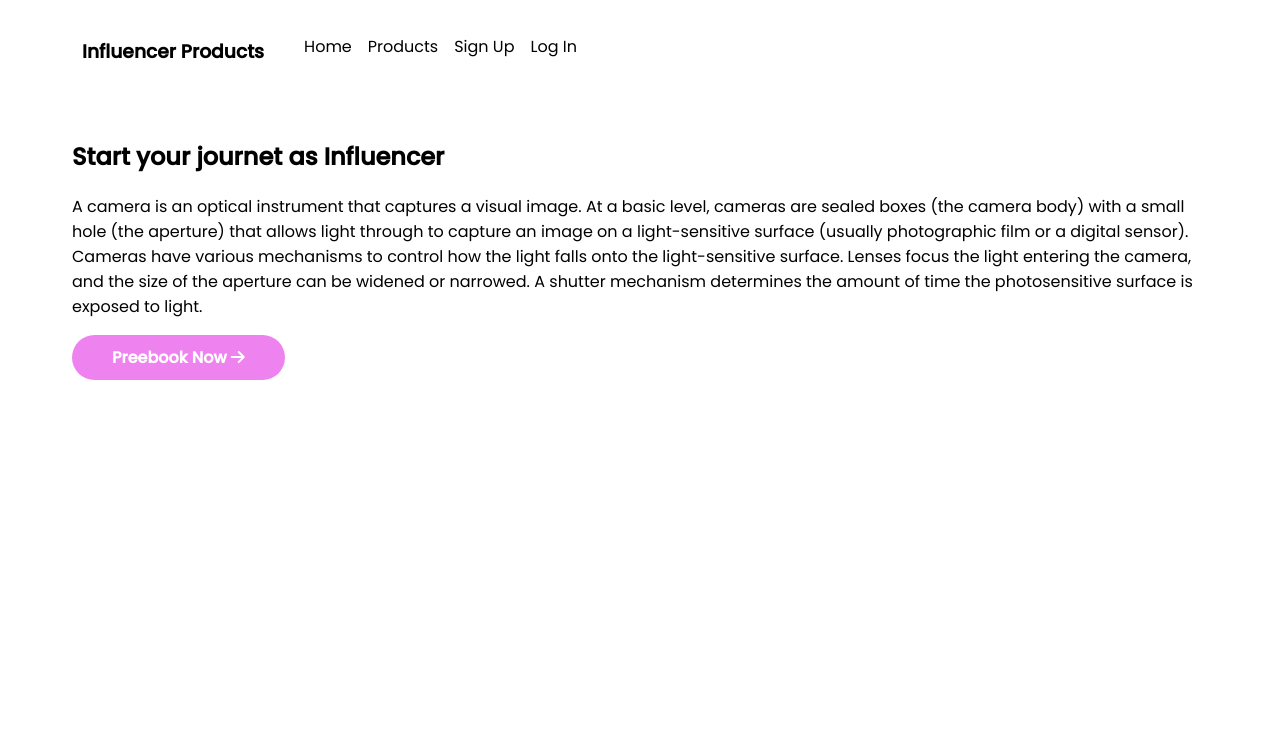
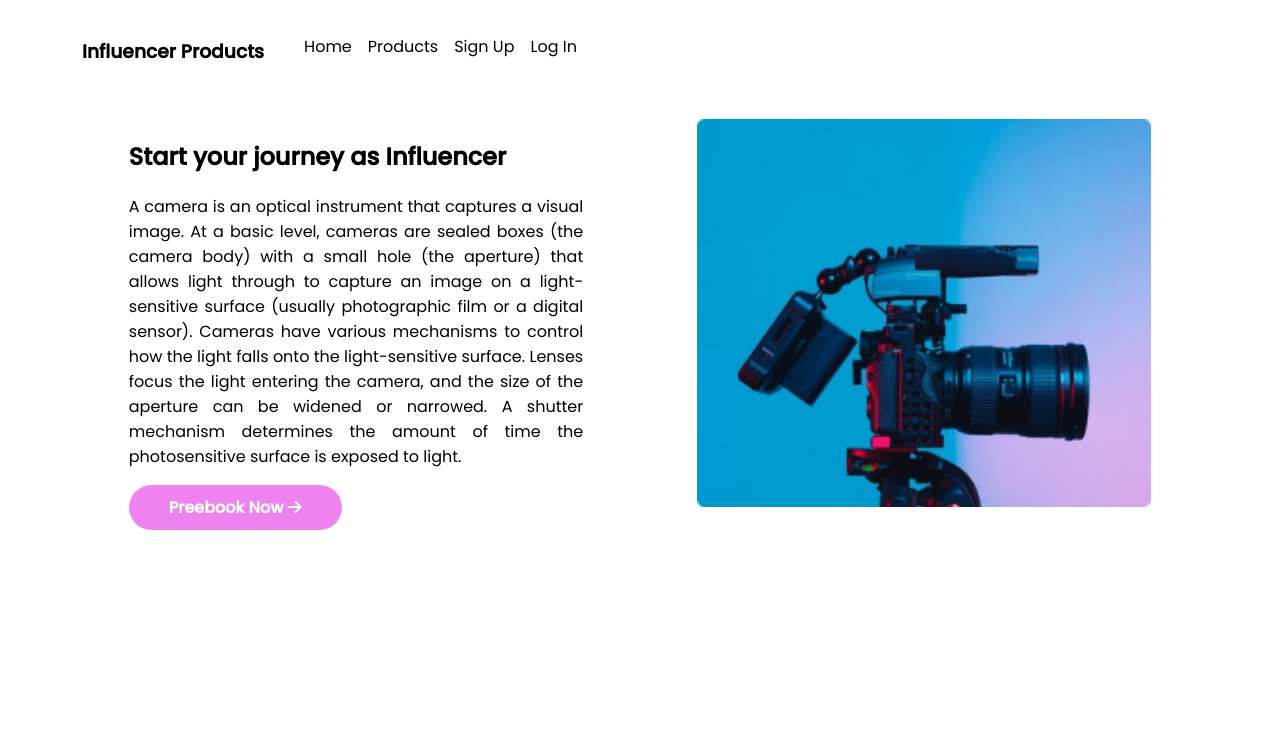
Before and after one commit to aktharuzzaman34/-assignment_02, a plain HTML site: page index.html in a window 1280 px wide. Drawn offline with Linux system fonts and the light colour scheme.

Commit message:
image-addad

```diff
--- a/index.html
+++ b/index.html
@@ -41,13 +41,15 @@
             </div>
         </section>
         <br>
-        <section>
-            <div>
-                <h1>Start your journet as Influencer</h1>
-                <p>A camera is an optical instrument that captures a visual image. At a basic level, cameras are sealed
+        <section class="sensor">
+            <div class="influencer">
+                <h1>Start your journey as Influencer</h1>
+                <p>A camera is an optical instrument that captures a visual image. At a basic level, cameras are
+                    sealed
                     boxes (the camera body) with a small hole (the aperture) that allows light through to capture an
                     image on a light-sensitive surface (usually photographic film or a digital sensor). Cameras have
-                    various mechanisms to control how the light falls onto the light-sensitive surface. Lenses focus the
+                    various mechanisms to control how the light falls onto the light-sensitive surface. Lenses focus
+                    the
                     light entering the camera, and the size of the aperture can be widened or narrowed. A shutter
                     mechanism determines the amount of time the photosensitive surface is exposed to light.</p>
                 <div class="preebook-arrow">
@@ -60,6 +62,9 @@
                     </div> -->
                 </div>
             </div>
+            <div class="influencer">
+                <img src="images/camera.png" alt="">
+            </div>
         </section>
     </main>
 </body>
--- a/style.css
+++ b/style.css
@@ -20,6 +20,17 @@ div li a{
     display: flex;
     padding: 10px;
 }
+.influencer{
+    width: 50%;
+    padding-left: 5%;
+    padding-right: 5%;
+}
+.influencer p{
+    text-align: justify;
+}
+.influencer img{
+    width: 100%;
+}
 .preebook-arrow{
     display: flex;
 }
@@ -36,3 +47,6 @@ div li a{
     text-decoration: none;
     color: white;
 }
+.sensor{
+    display: flex;
+}
```
